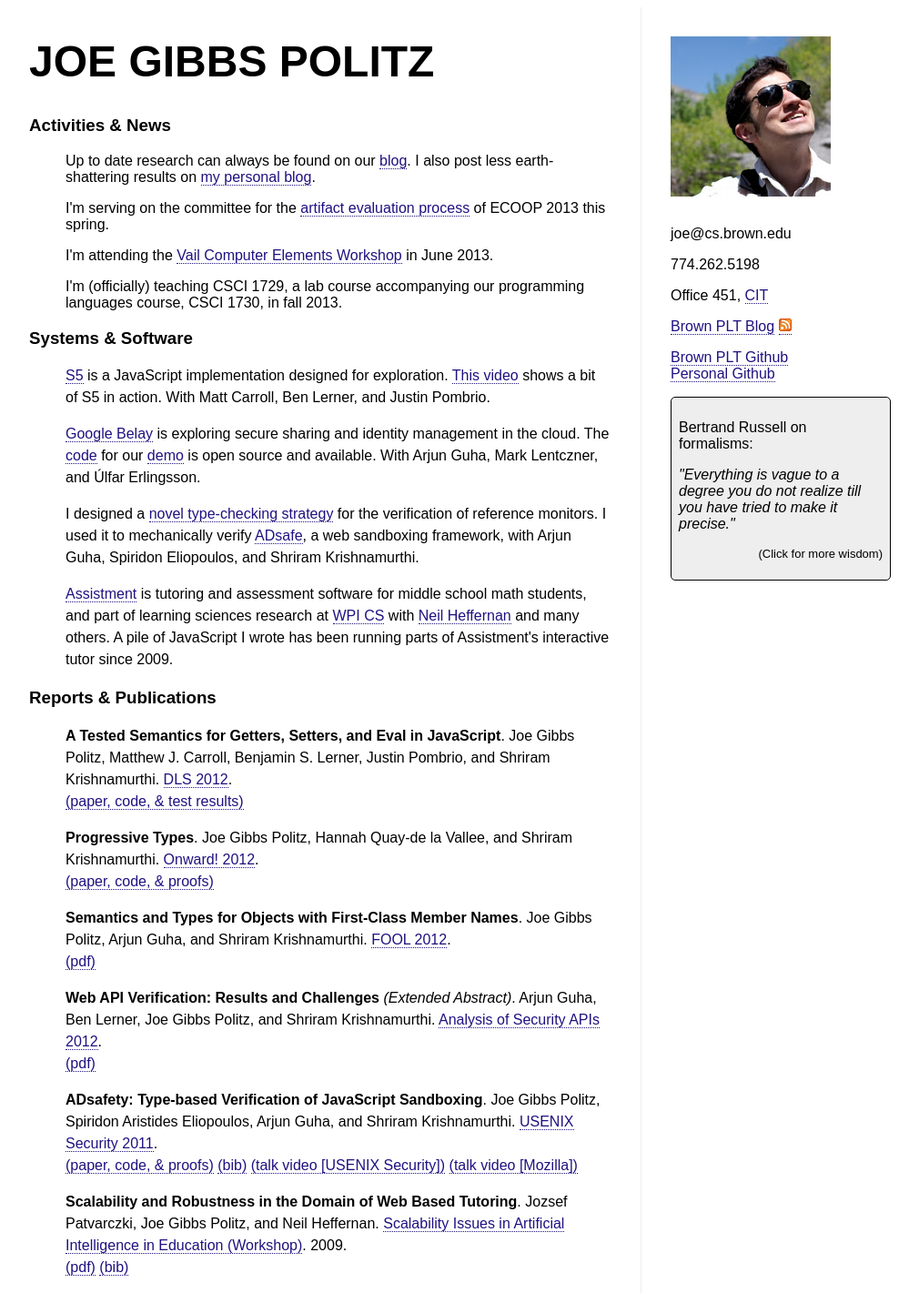
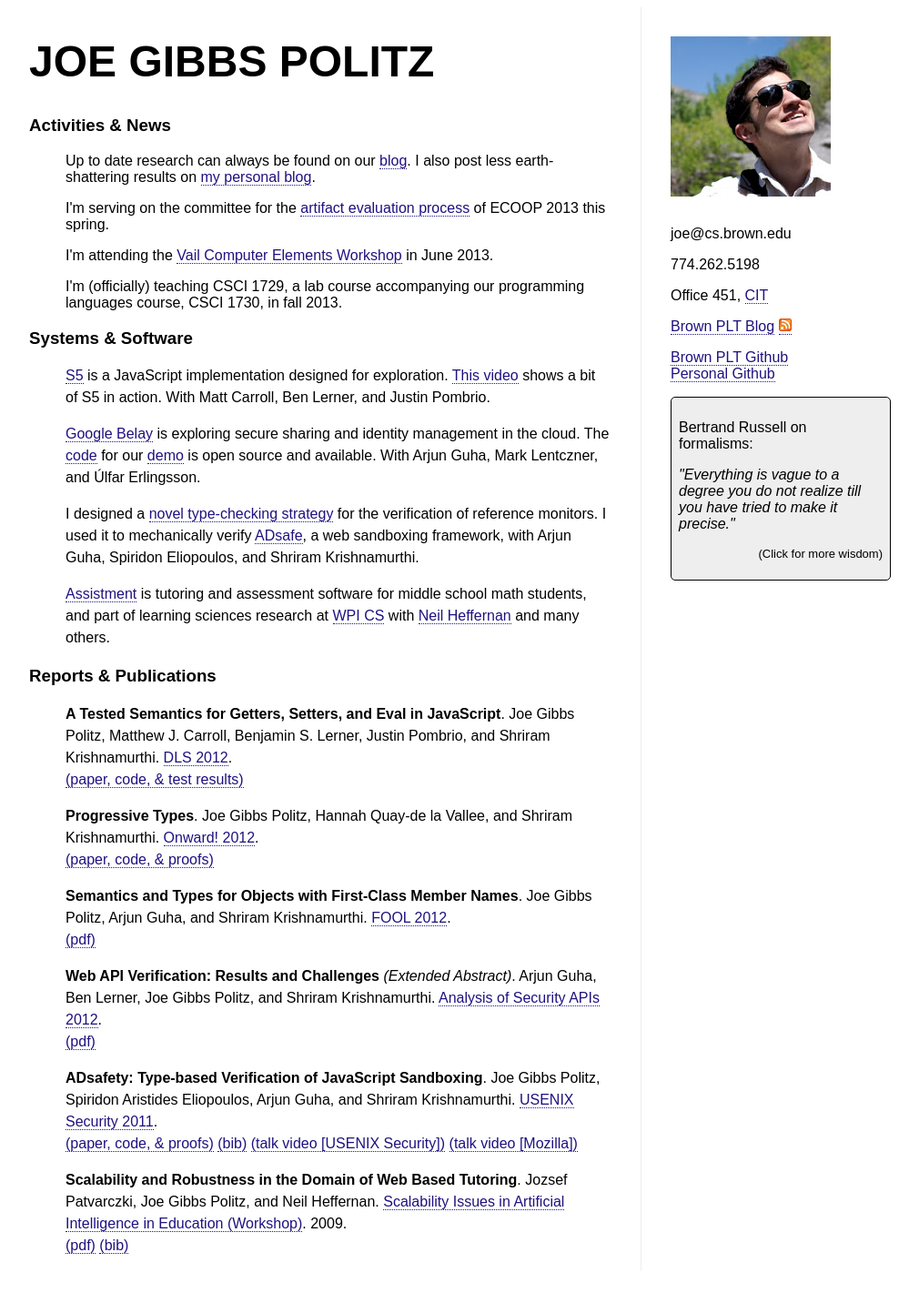
Before and after one commit to jpolitz/jpolitz.github.com, a Jekyll site: the page index.html, which Jekyll copies as it is, in a window 1280 px wide. Shown: the whole page at 91% size, without its empty margins (56-1066 px from the left). Built offline with Jekyll 4.4.1, drawn with Linux system fonts in a browser that asks for light colours; after the commit the page ends 1397 px from its top, so only the background shows below that.

Commit message:
assistments updated

```diff
--- a/index.html
+++ b/index.html
@@ -120,9 +120,7 @@ Arjun Guha, Spiridon Eliopoulos, and Shriram Krishnamurthi.  </li>
         part of learning sciences research
         at <a href="http://www.cs.wpi.edu">WPI CS</a>
         with <a href="http://www.cs.wpi.edu/~nth">Neil Heffernan</a> and
-	many others.  A pile of JavaScript I wrote has been running parts of
-	Assistment's interactive tutor since 2009.
-      </li>
+	many others.</li>
 
     </ul>
 
```
